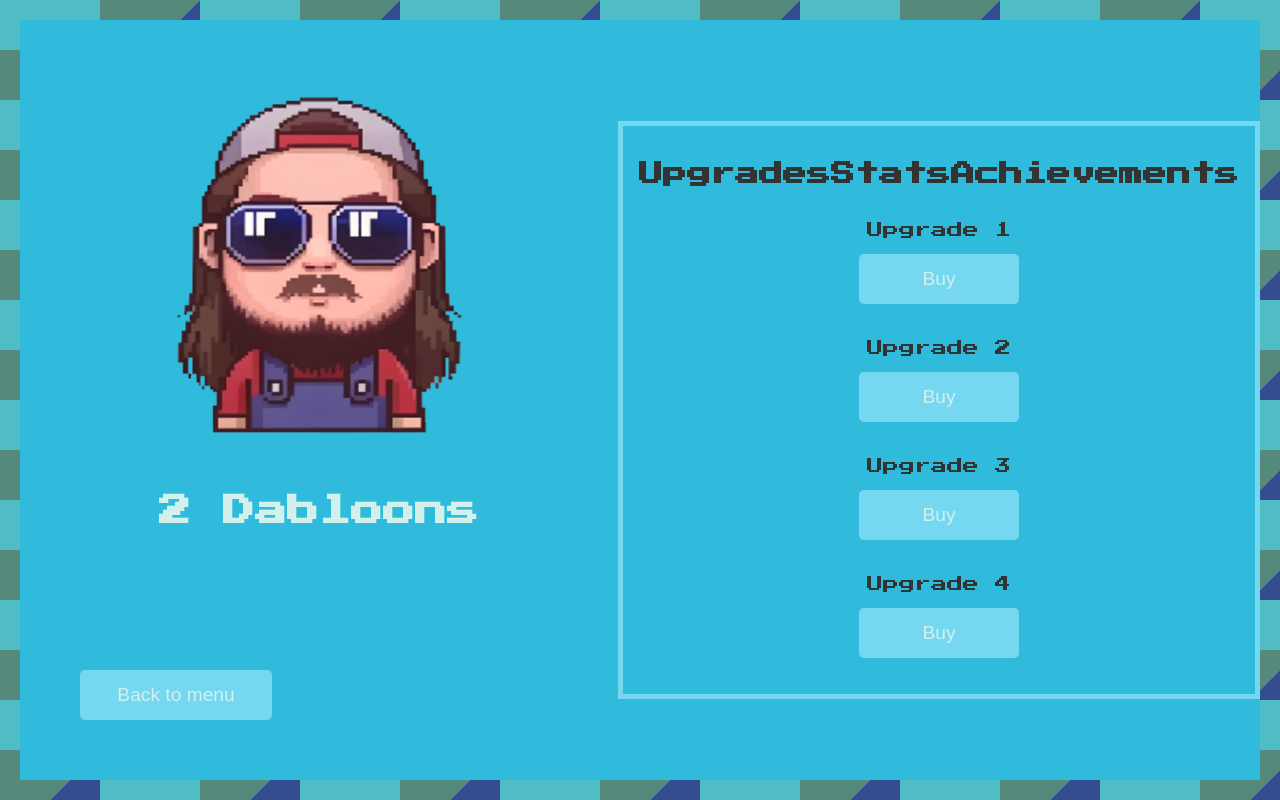
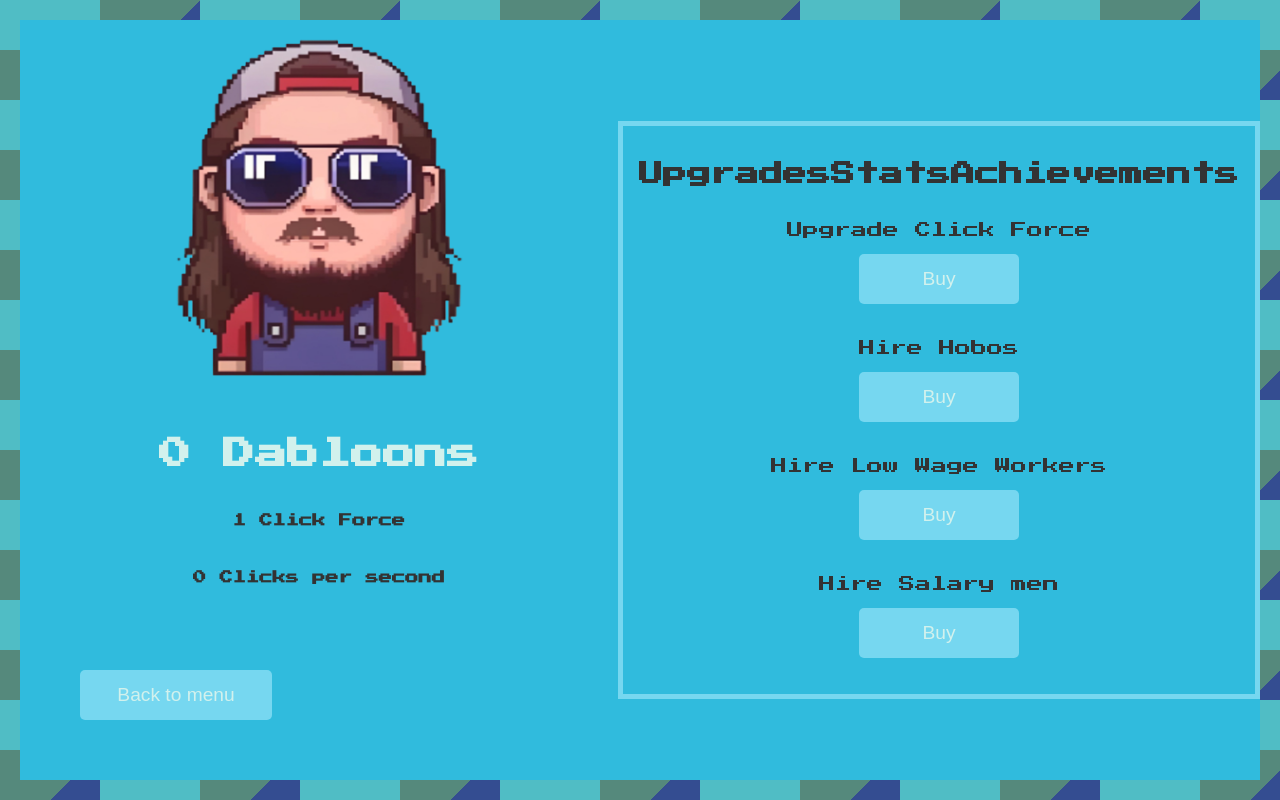
Before and after one commit to DaedraDante/clicker-game-3, a React (Vite) app in the folder clicker-game-3/: page / in a window 1280 px wide. Both pictures are taken after a click on the button "Play". Built offline with nearby package versions, Linux system fonts and the light colour scheme.

Commit message:
ver 0.65 Implemented 2nd upgrade/Added visible CF and CPS

```diff
--- a/clicker-game-3/src/ClickerScreen.jsx
+++ b/clicker-game-3/src/ClickerScreen.jsx
@@ -9,15 +9,22 @@ function ClickerScreen({setScreen}) {
 
     const [totalClicks, setTotalCicks] = useState(0);
     const [clickForce, setClickForce] = useState(1);
-    const [cps, setCps] = useState(1);
+    const [cps, setCps] = useState(0);
     const [achievementTotal, setAchievementTotal] = useState(0);
     const [cursorPosition, setCursorPosition] = useState({ x: 0, y: 0 });
     const [popUpVisibility,setPopUpVisibility] = useState(false);
     const [popUpText, setPopUpText] = useState("");
     const [section, setSection] = useState("Upgrades");
-    const [dabloons, setDabaloons] = useState(0);
+    const [dabloons, setDabloons] = useState(0);
     const [increaseAmount, setIncreaseAmount] = useState(1);
     const [upgrade1Cost, setUpgrade1Cost] = useState(30);
+    const [upgrade2Cost, setUpgrade2Cost] = useState(30);
+    const [upgrade3Cost, setUpgrade3Cost] = useState(30);
+    const [upgrade4Cost, setUpgrade4Cost] = useState(30);
+    const [upgrade1Qty, setUpgrade1Qty] = useState(0);
+    const [upgrade2Qty, setUpgrade2Qty] = useState(0);
+    const [upgrade3Qty, setUpgrade3Qty] = useState(0);
+    const [upgrade4Qty, setUpgrade4Qty] = useState(0);
 
     const backToMenu = () => {
     setScreen("MainMenu")
@@ -47,7 +54,7 @@ function ClickerScreen({setScreen}) {
     };
 
     const handleClick = () => {
-        setDabaloons(dabloons + clickForce);
+    setDabloons(dabloons + clickForce);
     setTotalCicks(totalClicks + 1);
     };
 
@@ -63,6 +70,8 @@ function ClickerScreen({setScreen}) {
         <div className="img-div">
             <img src={pixminn} alt="Pixmin Img" className='pixmin-img' onClick={handleClick}/>
             <h1 className='money-text'>{dabloons} Dabloons</h1>
+            <h5 className='click-force-text'>{clickForce} Click Force</h5>
+            <h5 className='cps-text'>{cps} Clicks per second</h5>
         </div>
         <div className='right-div'>
             <div className='select-bar'>
@@ -79,11 +88,17 @@ function ClickerScreen({setScreen}) {
             <div className='content-div'>
                 {section === "Upgrades" && <Upgrades
                     dabloons={dabloons}
-                        setDabaloons={setDabaloons}
+                    setDabloons={setDabloons}
                     clickForce={clickForce}
                     setClickForce={setClickForce}
                     upgrade1Cost={upgrade1Cost}
                     setUpgrade1Cost={setUpgrade1Cost}
+                    upgrade2Cost={upgrade2Cost}
+                    setUpgrade2Cost={setUpgrade2Cost}
+                    upgrade3Cost={upgrade3Cost}
+                    setUpgrade3Cost={setUpgrade3Cost}
+                    upgrade4Cost={upgrade4Cost}
+                    setUpgrade4Cost={setUpgrade4Cost}
                     cursorPosition={cursorPosition}
                     setPopUpVisibility={setPopUpVisibility}
                     setPopUpText={setPopUpText}
@@ -91,7 +106,16 @@ function ClickerScreen({setScreen}) {
                     totalClicks={totalClicks}
                     setTotalCicks={setTotalCicks}
                     cps={cps}
-                        setCps={setCps}/>}
+                    setCps={setCps}
+                    upgrade1Qty={upgrade1Qty}
+                    setUpgrade1Qty={setUpgrade1Qty}
+                    upgrade2Qty={upgrade2Qty}
+                    setUpgrade2Qty={setUpgrade2Qty}
+                    upgrade3Qty={upgrade3Qty}
+                    setUpgrade3Qty={setUpgrade3Qty}
+                    upgrade4Qty={upgrade4Qty}
+                    setUpgrade4Qty={setUpgrade4Qty}
+                    />}
                 {section === "Stats" && <Stats
                     cursorPosition={cursorPosition}
                     setPopUpVisibility={setPopUpVisibility}
--- a/clicker-game-3/src/Upgrades.jsx
+++ b/clicker-game-3/src/Upgrades.jsx
@@ -1,32 +1,51 @@
 import { useEffect } from "react";
 
-function Upgrades({dabloons,setDabaloons,
-                   upgrade1Cost,clickForce, setClickForce, setUpgrade1Cost,
+function Upgrades({dabloons,setDabloons,
+                   upgrade1Cost, setUpgrade1Cost,upgrade2Cost, setUpgrade2Cost,
+                   upgrade3Cost, setUpgrade3Cost,upgrade4Cost, setUpgrade4Cost,
+                   clickForce, setClickForce,
                    cursorPosition, setPopUpVisibility, setPopUpText,
-                   displayPopUp,cps,setCps}) {
+                   displayPopUp,cps,setCps,upgrade1Qty,setUpgrade1Qty,
+                   upgrade2Qty,setUpgrade2Qty,upgrade3Qty,setUpgrade3Qty,
+                   upgrade4Qty,setUpgrade4Qty,}) {
 
+    //useEffect hook meant for autoClicking function that updates when
+    //the cps value changes
     useEffect(() => {
-
         if(cps > 0) {
            const intervalId = setInterval(() => {
-                setDabaloons(prevDabloons => prevDabloons + cps)
+                setDabloons(prevDabloons => prevDabloons + cps)
             }, 1000);
 
            return () => clearInterval(intervalId);
         }
     }, [cps]);
-
+       // function meant for handling the Upgrade 1 Click Force
        const handleUpgrade1 = () => {
-            if(dabloons >= upgrade1Cost) {
-                // alert("You bought upgrade 1!");
+            if(dabloons >= upgrade1Cost && upgrade1Qty <= 10) {
                 setClickForce(clickForce + 1);
-                setDabaloons(dabloons - upgrade1Cost)
-                setUpgrade1Cost(Math.round(upgrade1Cost * 1.5))
+                setDabloons(dabloons - upgrade1Cost);
+                setUpgrade1Cost(Math.round(upgrade1Cost * 1.5));
+                setUpgrade1Qty(prevUpgrade1Qty => prevUpgrade1Qty + 1);
+                // console.log(upgrade1Qty)
+            }else if(upgrade1Qty >= 10){
+                alert("You maxed this upgrade");
             }else {
                 alert("Not enough Dabloons");
             }
         };
-
+       const handleUpgrade2 = () => {
+          if(dabloons >= upgrade2Cost && upgrade2Qty <= 25) {
+            setCps(prevCps => prevCps + 1);
+            setDabloons(prevDabloons => prevDabloons - upgrade2Cost);
+            setUpgrade2Cost(Math.round(upgrade2Cost * 1.5));
+            setUpgrade2Qty(prevUpgrade2Qty => prevUpgrade2Qty + 1);
+          }else if(upgrade2Qty >= 25) {
+            alert("You maxed this upgrade");
+          }else {
+            alert("Not enough Dabloons");
+          }
+        }
         const handleAutoClick = () => {
             console.log(dabloons);
         }
@@ -36,21 +55,25 @@ function Upgrades({dabloons,setDabaloons,
     return (
         <div className='upgrades-div'>
             <div className="upgrade-div">
-                <p>Upgrade 1</p>
+                <p>Upgrade Click Force</p>
                 <button onClick={handleUpgrade1}
                         onMouseEnter={() => displayPopUp(`Cost:${upgrade1Cost}, +1 Click Force`)}
-                        onMouseLeave={() => setPopUpVisibility(false)}>Buy</button>
+                        onMouseLeave={() => setPopUpVisibility(false)}
+                        id="upgrade1Btn">Buy</button>
             </div>
             <div className="upgrade-div">
-                <p>Upgrade 2</p>
+                <p>Hire Hobos</p>
+                <button onClick={handleUpgrade2}
+                        onMouseEnter={() => displayPopUp(`Cost:${upgrade2Cost}, +1 CPS`)}
+                        onMouseLeave={() => setPopUpVisibility(false)}
+                        id="upgrade2Btn">Buy</button>
+            </div>
+            <div className="upgrade-div">
+                <p>Hire Low Wage Workers</p>
                 <button>Buy</button>
             </div>
             <div className="upgrade-div">
-                <p>Upgrade 3</p>
-                <button>Buy</button>
-            </div>
-            <div className="upgrade-div">
-                <p>Upgrade 4</p>
+                <p>Hire Salary men</p>
                 <button>Buy</button>
             </div>
         </div>
```
Lines whose indentation alone changed are shown as unchanged.
